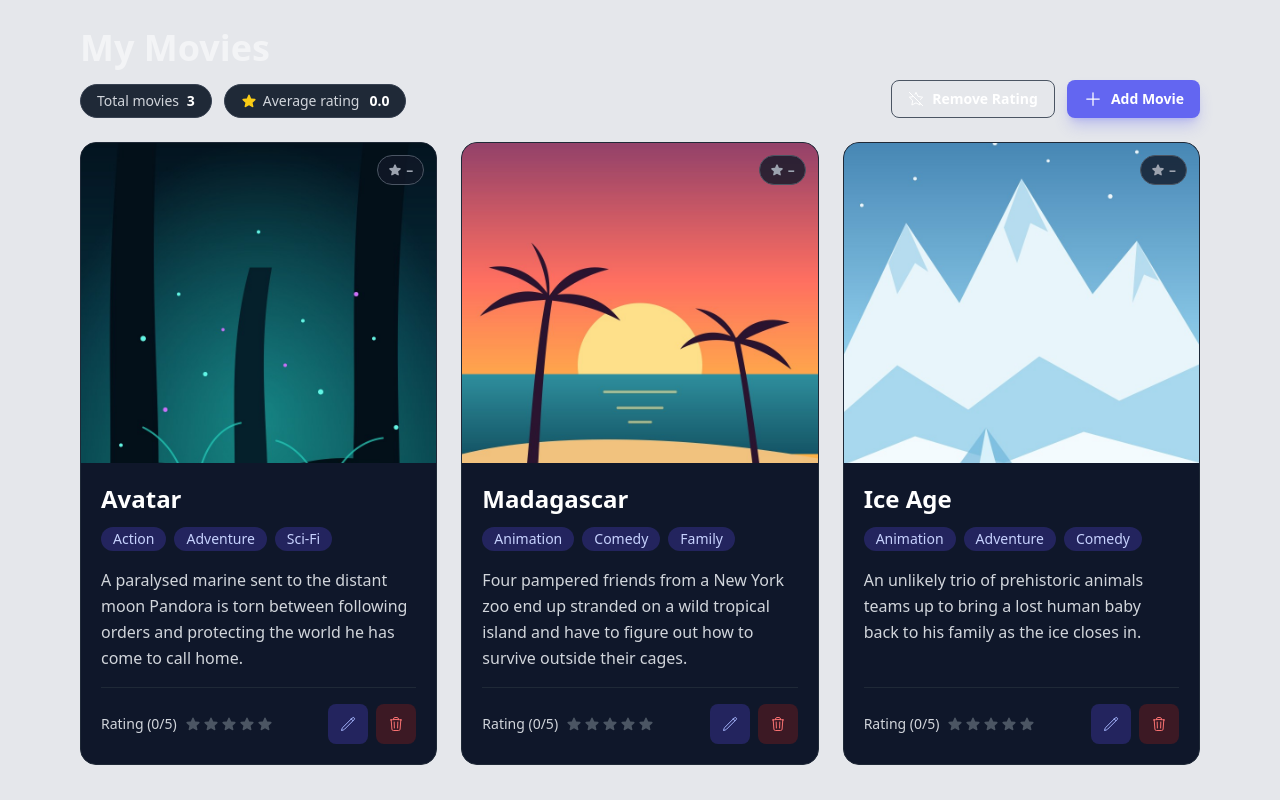
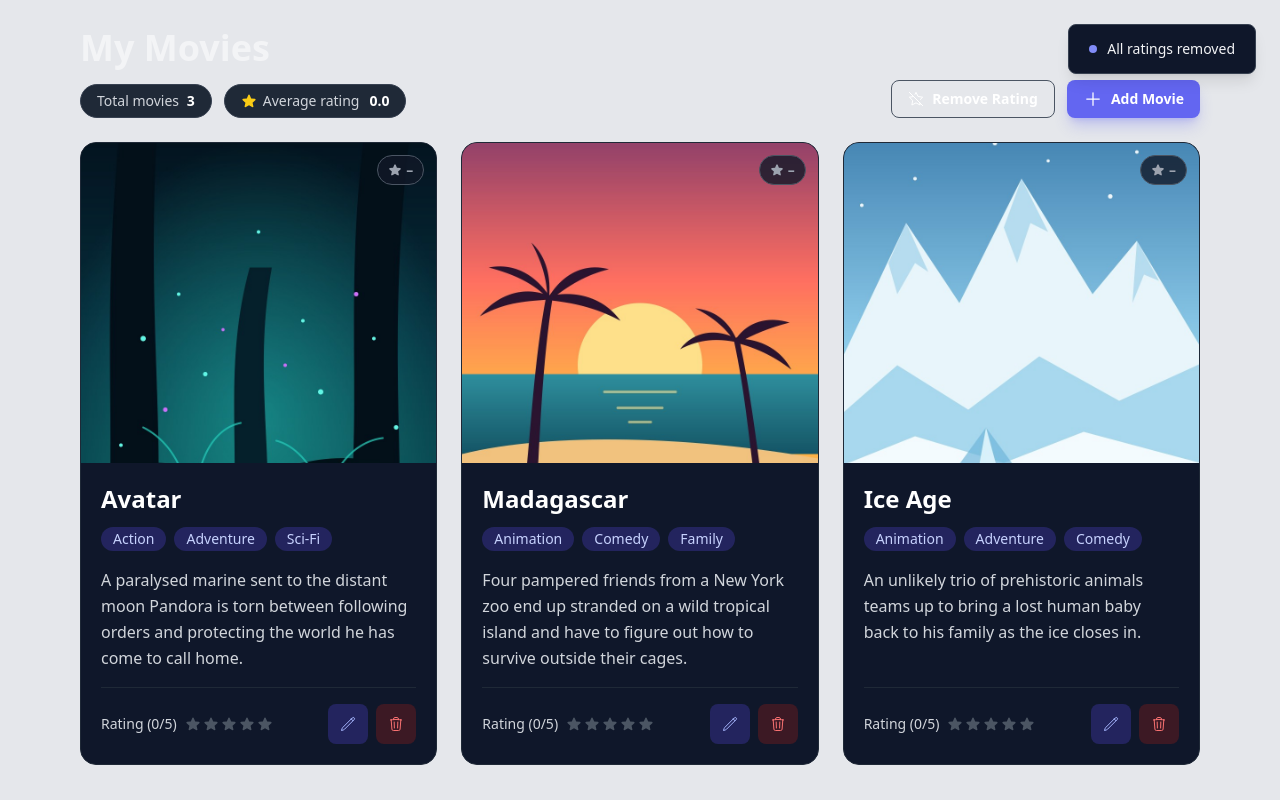
Before and after one commit to DejvCodes/movie-app-vue, a Vue app: page / in a window 1280 px wide. Both pictures are taken after a click on the button "Remove Rating". Built offline with nearby package versions, Linux system fonts and the light colour scheme.

Commit message:
feat: implement toast notification system for user feedback

```diff
--- a/src/App.vue
+++ b/src/App.vue
@@ -1,3 +1,8 @@
+<script setup lang="ts">
+import ToastNotification from './components/ToastNotification.vue';
+</script>
+
 <template>
 	<RouterView />
+	<ToastNotification />
 </template>
--- /dev/null
+++ b/src/components/ToastNotification.vue
@@ -0,0 +1,19 @@
+<script setup lang="ts">
+import {useToast} from '../composables/useToast';
+
+const {message, visible} = useToast();
+</script>
+
+<template>
+	<div
+		role="status"
+		aria-live="polite"
+		:class="[
+			'fixed z-50 flex items-center gap-2.5 px-5 py-3.5 text-gray-100 border border-gray-700 rounded-lg shadow-lg top-6 right-6 bg-slate-900 transition-all duration-300',
+			visible ? 'opacity-100 translate-x-0' : 'opacity-0 translate-x-full pointer-events-none',
+		]"
+	>
+		<div class="w-2 h-2 bg-indigo-400 rounded-full" />
+		<span class="text-sm font-medium">{{ message }}</span>
+	</div>
+</template>
--- /dev/null
+++ b/src/composables/useToast.ts
@@ -0,0 +1,25 @@
+import {readonly, ref} from 'vue';
+
+const DURATION = 3000;
+
+const message = ref('');
+const visible = ref(false);
+let timeout: ReturnType<typeof setTimeout> | undefined;
+
+export const useToast = () => {
+	const showToast = (text: string) => {
+		message.value = text;
+		visible.value = true;
+
+		clearTimeout(timeout);
+		timeout = setTimeout(() => {
+			visible.value = false;
+		}, DURATION);
+	};
+
+	return {
+		message: readonly(message),
+		visible: readonly(visible),
+		showToast,
+	};
+};
--- a/src/pages/HomePage.vue
+++ b/src/pages/HomePage.vue
@@ -8,6 +8,9 @@
 import MovieItem from '../components/MovieItem.vue';
 import BaseButton from '../components/BaseButton.vue';
 import ConfirmDialog from '../components/ConfirmDialog.vue';
+import {useToast} from '../composables/useToast';
+
+const {showToast} = useToast();
 
 const movies = ref<Movie[]>(data.items);
 const movieToDelete = ref<Movie | null>(null);
@@ -32,6 +35,8 @@
 		movie.rating = 0;
 		return movie;
 	});
+
+	showToast('All ratings removed');
 };
 
 const askToRemoveMovie = (id: number) => {
@@ -46,10 +51,11 @@
 	if (movieToDelete.value) {
 		const id = movieToDelete.value.id;
 		movies.value = movies.value.filter((movie) => movie.id !== id);
+
+		showToast(`${movieToDelete.value.title} deleted`);
 	}
 	movieToDelete.value = null;
 };
-
 </script>
 
 <template>
```
